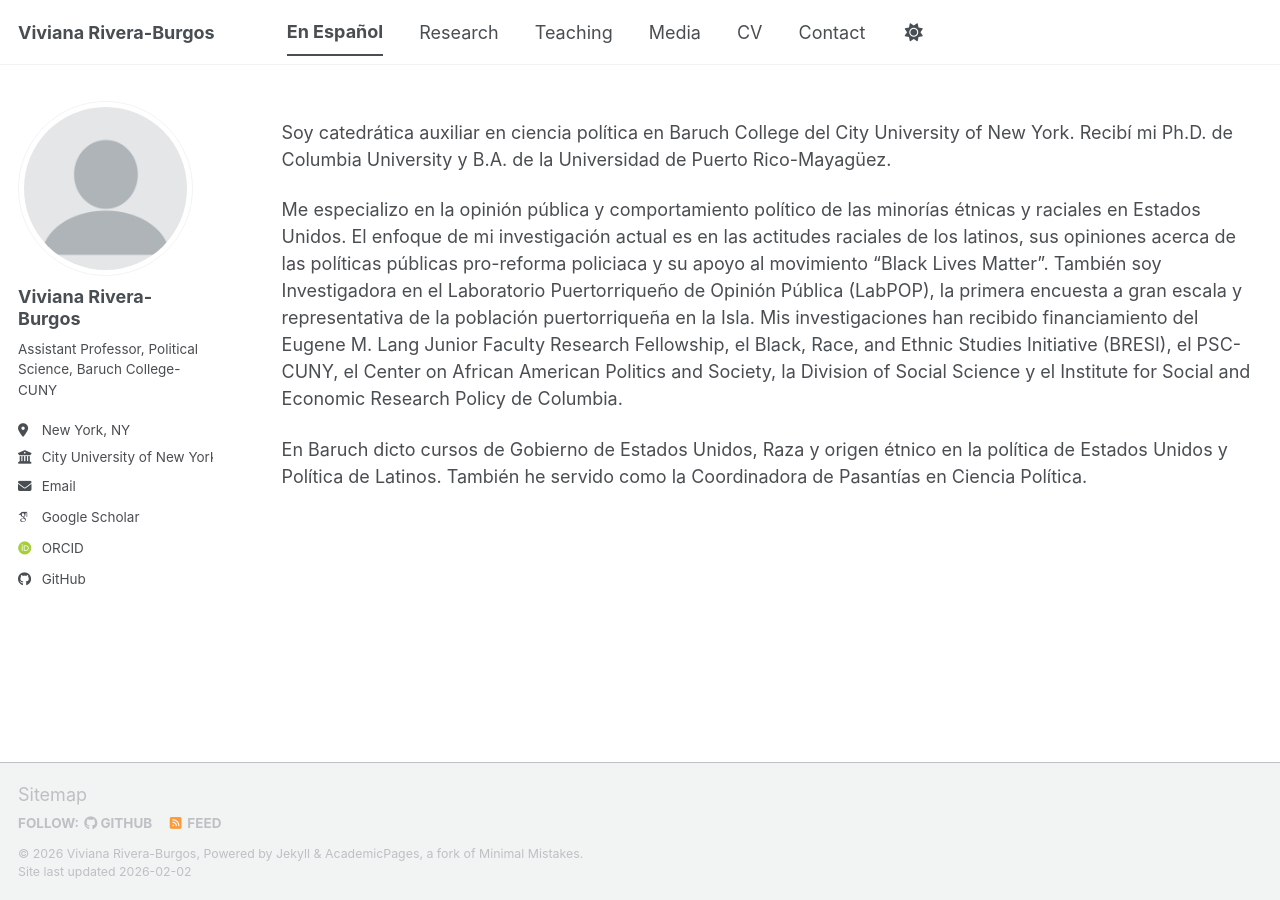
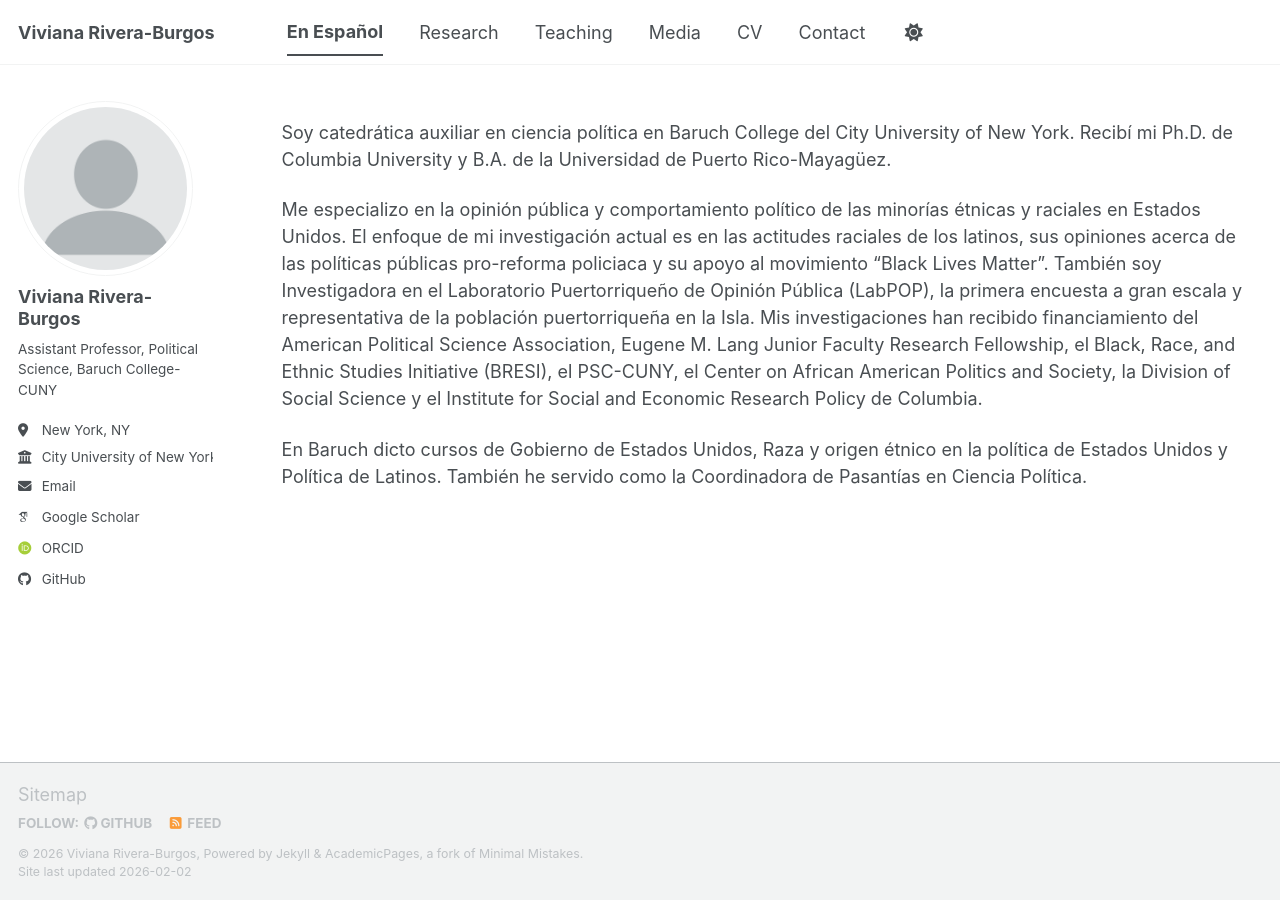
Before and after one commit to vivi-rivera/vivi-rivera.github.io, a Jekyll site: the page built from _pages/es.md, in a window 1280 px wide. Built offline with Jekyll 4.4.1, drawn with Linux system fonts in a browser that asks for light colours; some web fonts are replaced; a script bundle is joined from its source files by our own code; library files that are not in the unit come from our copies.

Commit message:
Update es.md

```diff
--- a/_pages/es.md
+++ b/_pages/es.md
@@ -7,6 +7,6 @@ author_profile: true
 
 Soy catedrática auxiliar en ciencia política en Baruch College del City University of New York. Recibí mi Ph.D. de Columbia University y B.A. de la Universidad de Puerto Rico-Mayagüez.
 
-Me especializo en la opinión pública y comportamiento político de las minorías étnicas y raciales en Estados Unidos. El enfoque de mi investigación actual es en las actitudes raciales de los latinos, sus opiniones acerca de las políticas públicas pro-reforma policiaca y su apoyo al movimiento “Black Lives Matter”. También soy Investigadora en el Laboratorio Puertorriqueño de Opinión Pública (LabPOP), la primera encuesta a gran escala y representativa de la población puertorriqueña en la Isla. Mis investigaciones han recibido financiamiento del Eugene M. Lang Junior Faculty Research Fellowship, el Black, Race, and Ethnic Studies Initiative (BRESI), el PSC-CUNY, el Center on African American Politics and Society, la Division of Social Science y el Institute for Social and Economic Research Policy de Columbia.
+Me especializo en la opinión pública y comportamiento político de las minorías étnicas y raciales en Estados Unidos. El enfoque de mi investigación actual es en las actitudes raciales de los latinos, sus opiniones acerca de las políticas públicas pro-reforma policiaca y su apoyo al movimiento “Black Lives Matter”. También soy Investigadora en el Laboratorio Puertorriqueño de Opinión Pública (LabPOP), la primera encuesta a gran escala y representativa de la población puertorriqueña en la Isla. Mis investigaciones han recibido financiamiento del American Political Science Association, Eugene M. Lang Junior Faculty Research Fellowship, el Black, Race, and Ethnic Studies Initiative (BRESI), el PSC-CUNY, el Center on African American Politics and Society, la Division of Social Science y el Institute for Social and Economic Research Policy de Columbia.
 
 En Baruch dicto cursos de Gobierno de Estados Unidos, Raza y origen étnico en la política de Estados Unidos y Política de Latinos. También he servido como la Coordinadora de Pasantías en Ciencia Política.
```
